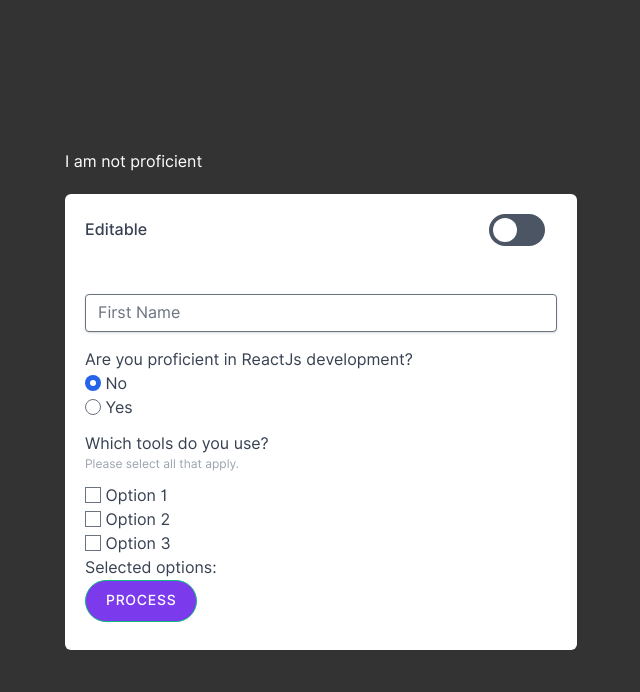
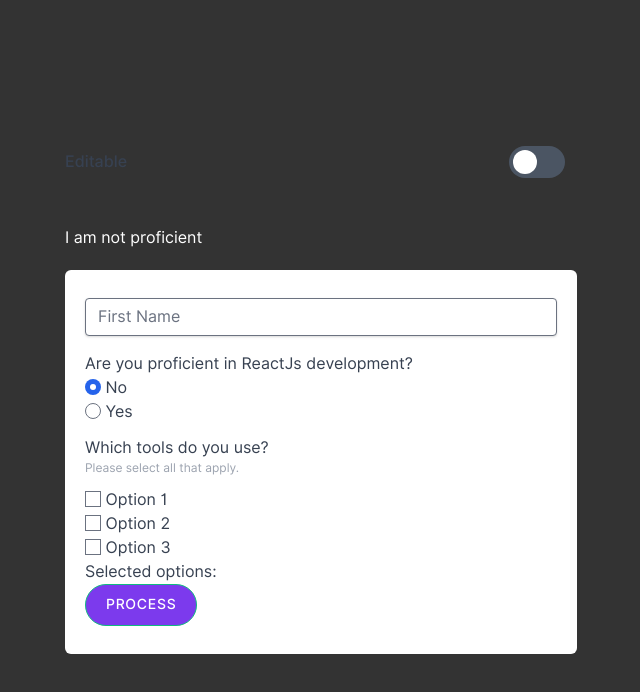
Before and after one commit to johnxlai/virgocx-assessment, a React (Vite) app: page / in a window 1280 px wide. Shown: the top 692 px of the page, without its empty margins (319-959 px from the left). Built offline with nearby package versions, Linux system fonts and the light colour scheme.

Commit message:
Move toggle and add Proficient state

```diff
--- a/src/components/Form.jsx
+++ b/src/components/Form.jsx
@@ -2,7 +2,11 @@ import React, { useState } from 'react';
 import Data from '../data/data.js';
 
 const Form = () => {
+  const [isProficient, setIsProficient] = useState(Data.isProficient);
+
   const [firstName, setFirstName] = useState('');
+
+  const [checked, setChecked] = useState(false);
 
   const [checkedItems, setCheckedItems] = useState({});
 
@@ -25,7 +29,31 @@ const Form = () => {
 
   return (
     <div className='w-full'>
-      {Data.isProficient ? 'I am proficient' : 'I am not proficient'}
+      <div className='flex items-center justify-between w-full mb-12'>
+        <div className='text-gray-700 font-medium'>Editable</div>
+        <label
+          htmlFor='toggle'
+          className='switch flex items-center cursor-pointer'
+        >
+          <div className='relative'>
+            <input
+              type='checkbox'
+              id='toggle'
+              className='sr-only'
+              checked={checked}
+              onChange={() => {
+                setChecked(!checked);
+                setIsProficient(!isProficient);
+              }}
+            />
+            <div className='block bg-gray-600 w-14 h-8 rounded-full'></div>
+            <div className='dot absolute left-1 top-1 bg-white w-6 h-6 rounded-full transition'></div>
+          </div>
+          <div className='ml-3 text-gray-700 font-medium'></div>
+        </label>
+      </div>
+      {isProficient ? 'I am proficient' : 'I am not proficient'}
+
       <form
         className='mx-auto bg-white p-5 mt-5 rounded-md w-full'
         onSubmit={handleSubmit}
@@ -34,21 +62,6 @@ const Form = () => {
             <input type='checkbox' />
             <span className='slider round'></span>
           </label> */}
-
-        <div className='flex items-center justify-between w-full mb-12'>
-          <div className='text-gray-700 font-medium'>Editable</div>
-          <label
-            htmlFor='toggle'
-            className='switch flex items-center cursor-pointer'
-          >
-            <div className='relative'>
-              <input type='checkbox' id='toggle' className='sr-only' />
-              <div className='block bg-gray-600 w-14 h-8 rounded-full'></div>
-              <div className='dot absolute left-1 top-1 bg-white w-6 h-6 rounded-full transition'></div>
-            </div>
-            <div className='ml-3 text-gray-700 font-medium'></div>
-          </label>
-        </div>
 
         <div className='mb-4'>
           <label
```
